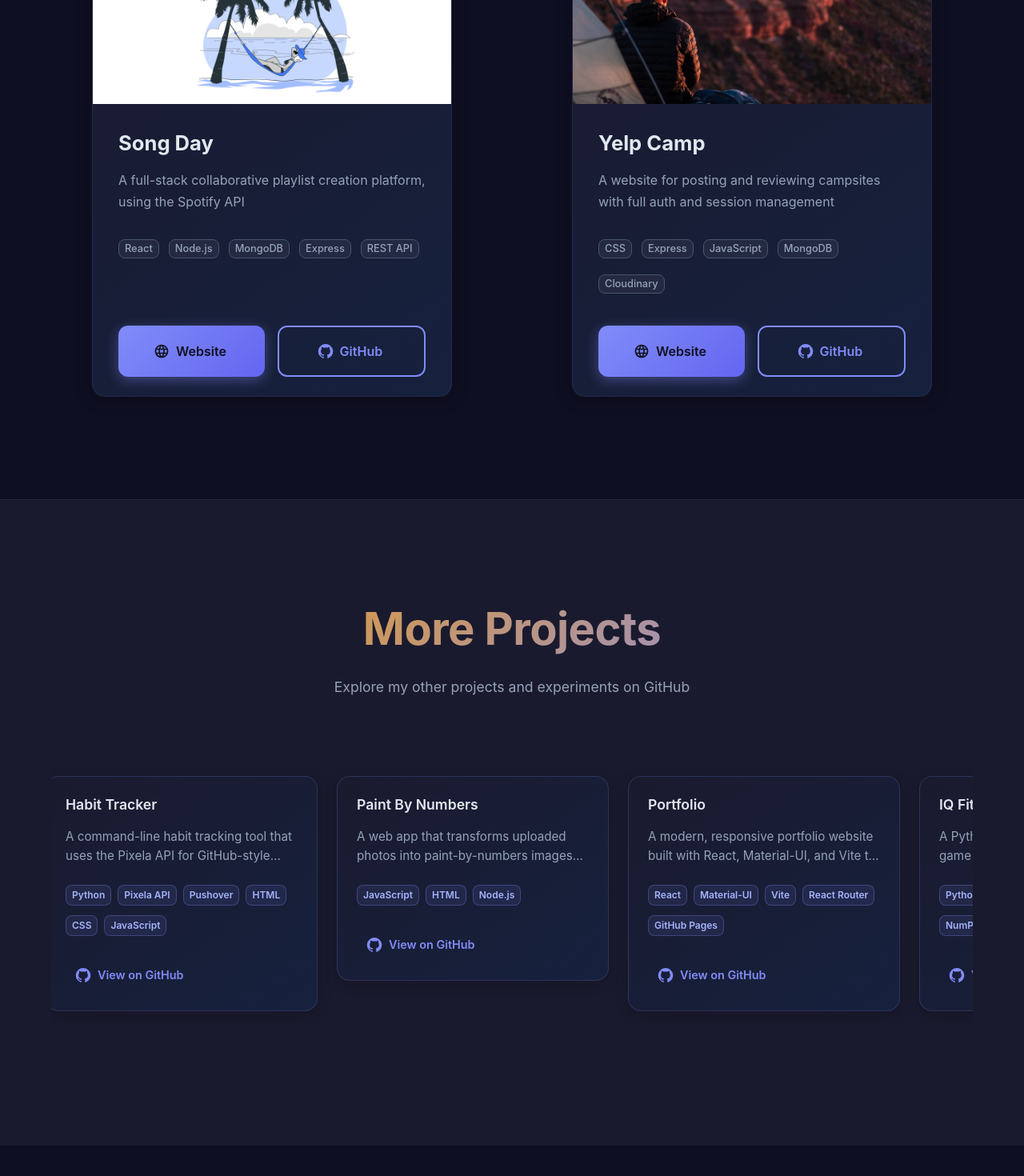
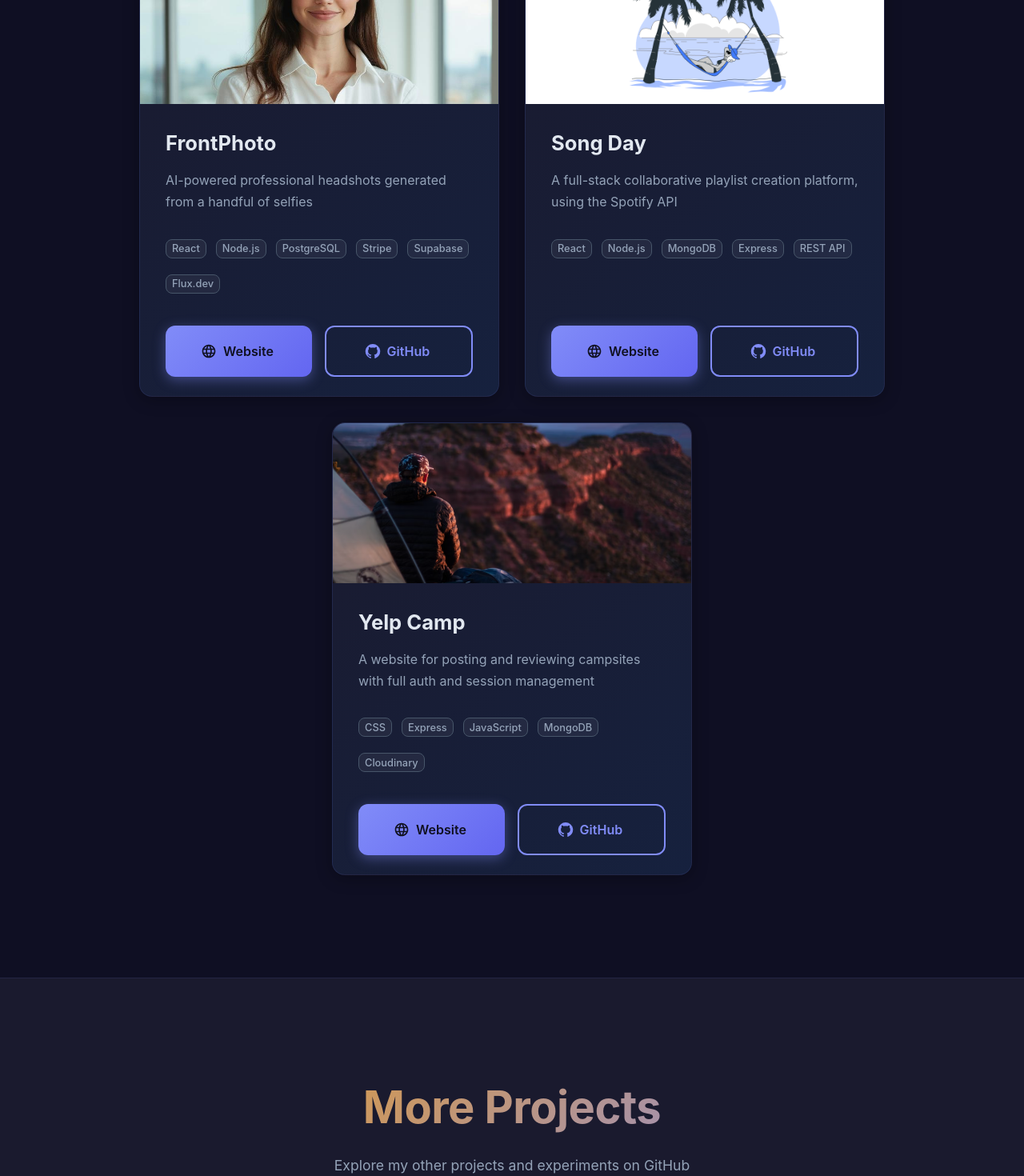
Before and after one commit to hrmainland/portfolio, a React (Vite) app: page / in a window 1280 px wide. Shown: the part 1200-2670 px from the top of the page at 80% size. Built offline with nearby package versions, Linux system fonts and the light colour scheme.

Commit message:
added frontphoto

```diff
--- a/src/components/Portfolio.jsx
+++ b/src/components/Portfolio.jsx
@@ -17,6 +17,14 @@ const Portfolio = () => {
   const lastFrameTimeRef = useRef(0);
 
   const featuredProjects = [
+      {
+      title: "FrontPhoto",
+      description: "AI-powered professional headshots generated from a handful of selfies",
+      technologies: ["React", "Node.js", "PostgreSQL", "Stripe", "Supabase", "Flux.dev"],
+      liveUrl: "https://frontphoto.ai/",
+      githubUrl: "https://github.com/hrmainland/frontphoto",
+      image: "/images/FP.png"
+    },
     {
       title: "Song Day",
       description: "A full-stack collaborative playlist creation platform, using the Spotify API",
@@ -248,7 +256,7 @@ const Portfolio = () => {
       </Box>
 
       {/* Featured Projects Section */}
-      <Container maxWidth="lg" sx={{ py: { xs: 8, md: 16 } }}>
+      <Container maxWidth="xl" sx={{ py: { xs: 8, md: 16 } }}>
         <Box sx={{ textAlign: 'center', mb: 10 }}>
           <Typography
             variant="h2"
@@ -277,9 +285,9 @@ const Portfolio = () => {
             A showcase of my recent work and the technologies I love working with
           </Typography>
         </Box>
-        <Grid container spacing={6} justifyContent="center">
+        <Grid container spacing={4} justifyContent="center">
           {featuredProjects.map((project, index) => (
-            <Grid item xs={12} md={6} key={index} sx={{ display: 'flex', justifyContent: 'center', maxWidth: '450px', mx: 'auto' }}>
+            <Grid item xs={12} sm={4} key={index}>
               <ProjectCard project={project} />
             </Grid>
           ))}
@@ -293,7 +301,7 @@ const Portfolio = () => {
         borderTop: '1px solid',
         borderColor: 'rgba(129, 140, 248, 0.1)'
       }}>
-        <Container maxWidth="lg">
+        <Container maxWidth="xl">
           <Box sx={{ textAlign: 'center', mb: 10 }}>
             <Typography
               variant="h2"
```
Also changed, not shown: public/images/FP.png (added).
